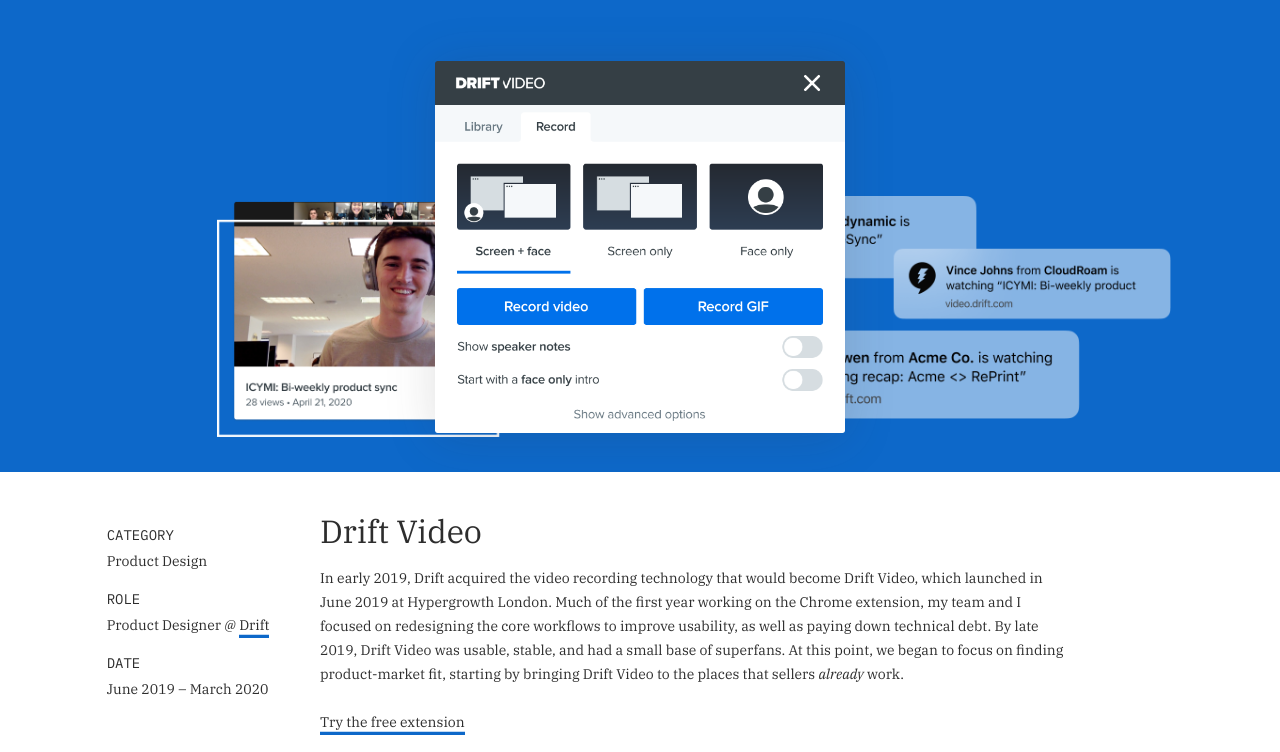
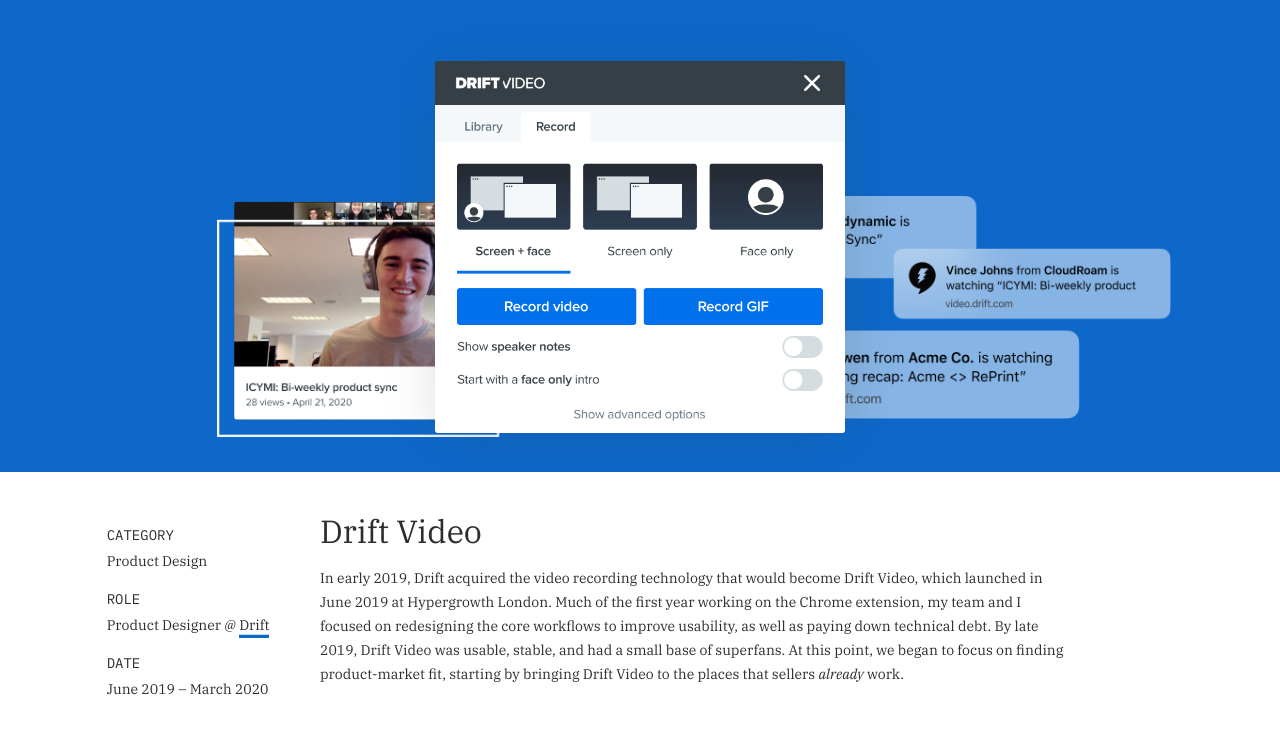
Before and after one commit to christinallan/2020-portfolio, a plain HTML site: page driftvideo.html in a window 1280 px wide. Shown: the part 48-800 px from the top of the page. Drawn offline with nearby package versions, Linux system fonts and the light colour scheme.

Commit message:
Removes extension link

```diff
--- a/driftvideo.html
+++ b/driftvideo.html
@@ -84,7 +84,7 @@
 			<h1>Drift Video</h1>
 			<p>In early 2019, Drift acquired the video recording technology that would become Drift Video, which launched in June 2019 at Hypergrowth London. Much of the first year working on the Chrome extension, my team and I focused on redesigning the core workflows to improve usability, as well as paying down technical debt. By late 2019, Drift Video was usable, stable, and had a small base of superfans. At this point, we began to focus on finding product-market fit, starting by bringing Drift Video to the places that sellers <i>already</i> work.
 		<br><br>
-		<a href="https://chrome.google.com/webstore/detail/video-screen-recorder-for/kfhkikpdmehlpkaiplafjkaicdljldcf?hl=en" target="new">Try the free extension</a>
+<!-- 		<a href="https://chrome.google.com/webstore/detail/video-screen-recorder-for/kfhkikpdmehlpkaiplafjkaicdljldcf?hl=en" target="new">Try the free extension</a> -->
 	</p></div>
 
 		<div class="figma-link">
```
